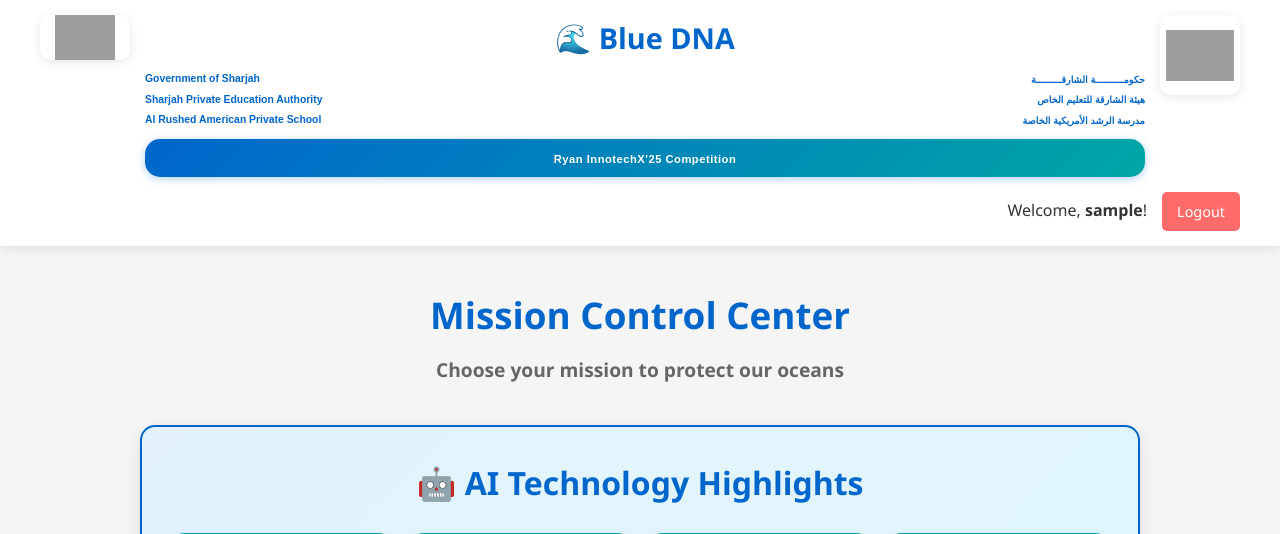
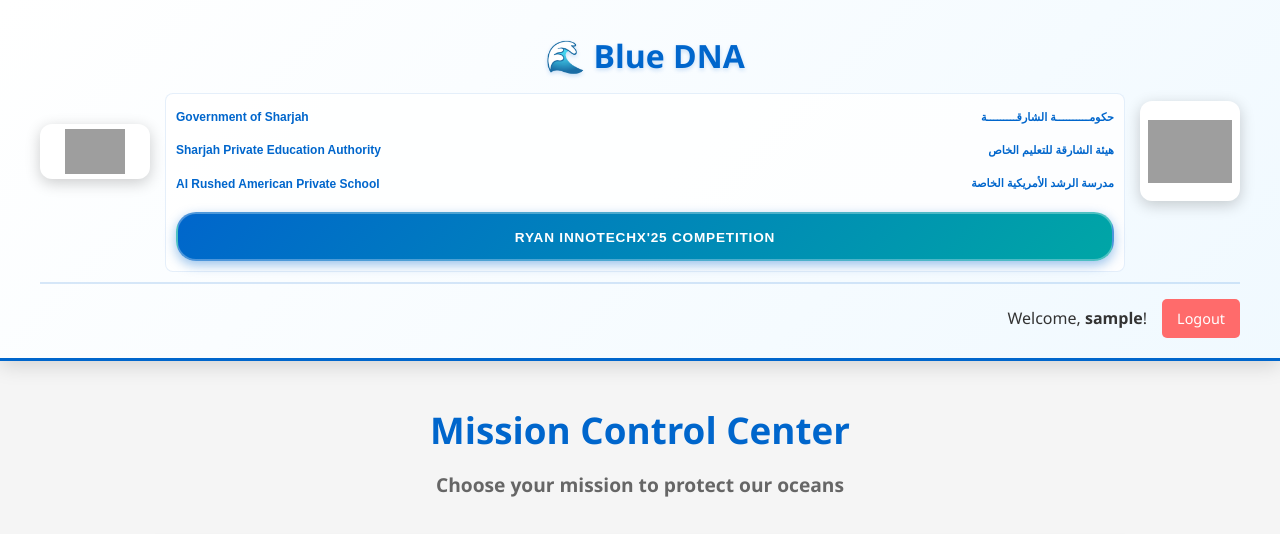
Before and after one commit to saadaasalrushed-dev/blue-DNA, a Flask app: page /dashboard in a window 1280 px wide. Shown: the top 534 px of the page. Run offline with Flask 3, Linux system fonts and the light colour scheme; the visitor is signed in with stand-in values (Sample User, id 1); grey boxes are pictures that could not be loaded.

Commit message:
Add files via upload

```diff
--- a/static/css/style.css
+++ b/static/css/style.css
@@ -293,12 +293,13 @@
 
 /* ===== HEADER ===== */
 .header {
-    background: white;
-    box-shadow: 0 2px 10px rgba(0, 0, 0, 0.1);
-    padding: 15px 20px;
+    background: linear-gradient(135deg, rgba(255, 255, 255, 0.98) 0%, rgba(240, 249, 255, 0.98) 100%);
+    box-shadow: 0 4px 20px rgba(0, 0, 0, 0.15);
+    padding: 20px;
     position: sticky;
     top: 0;
     z-index: 100;
+    border-bottom: 3px solid #0066CC;
 }
 
 .header-content {
@@ -312,30 +313,36 @@
 /* Header Top Section with Logos */
 .header-top-section {
     display: flex;
-    align-items: flex-start;
+    align-items: center;
     justify-content: space-between;
     gap: 15px;
     width: 100%;
+    padding: 10px 0;
+    border-bottom: 2px solid rgba(0, 102, 204, 0.15);
 }
 
 .header-logo-dash {
-    width: 80px;
-    height: 80px;
+    width: 100px;
+    height: 100px;
     object-fit: contain;
-    border-radius: 10px;
+    border-radius: 12px;
     flex-shrink: 0;
-    box-shadow: 0 2px 10px rgba(0, 0, 0, 0.1);
+    box-shadow: 0 4px 15px rgba(0, 0, 0, 0.2);
+    background: white;
+    padding: 5px;
 }
 
 .uae-flag-dash {
-    width: 90px;
+    width: 110px;
     height: auto;
     aspect-ratio: 2/1;
+    box-shadow: 0 4px 15px rgba(0, 0, 0, 0.2);
 }
 
 .school-logo-dash {
     background: white;
-    padding: 6px;
+    padding: 8px;
+    box-shadow: 0 4px 15px rgba(0, 0, 0, 0.2);
 }
 
 .header-title-section {
@@ -346,31 +353,37 @@
 
 .header-title-section h1 {
     color: #0066CC;
-    font-size: 1.8em;
+    font-size: 2em;
     font-weight: 800;
-    margin-bottom: 10px;
+    margin-bottom: 12px;
+    text-shadow: 0 2px 4px rgba(0, 102, 204, 0.2);
 }
 
 /* Official Info for Dashboard */
 .official-info-dash {
     display: flex;
     flex-direction: column;
-    gap: 4px;
-    margin-top: 8px;
+    gap: 6px;
+    margin-top: 10px;
+    padding: 10px;
+    background: rgba(255, 255, 255, 0.8);
+    border-radius: 8px;
+    border: 1px solid rgba(0, 102, 204, 0.1);
 }
 
 .official-line-dash {
     display: flex;
     justify-content: space-between;
     align-items: center;
-    gap: 10px;
+    gap: 15px;
     flex-wrap: wrap;
+    padding: 4px 0;
 }
 
 .official-text-en-dash {
     font-family: 'Poppins', sans-serif;
-    font-size: 0.65em;
-    font-weight: 600;
+    font-size: 0.75em;
+    font-weight: 700;
     color: #0066CC;
     flex: 1;
     text-align: left;
@@ -378,8 +391,8 @@
 
 .official-text-ar-dash {
     font-family: 'Arial', sans-serif;
-    font-size: 0.6em;
-    font-weight: 600;
+    font-size: 0.7em;
+    font-weight: 700;
     color: #0066CC;
     flex: 1;
     text-align: right;
@@ -389,18 +402,20 @@
 .competition-badge-dash {
     background: linear-gradient(135deg, #0066CC 0%, #00A6A6 100%);
     color: white;
-    padding: 6px 12px;
-    border-radius: 15px;
+    padding: 10px 18px;
+    border-radius: 20px;
     text-align: center;
-    margin-top: 6px;
-    box-shadow: 0 2px 8px rgba(0, 102, 204, 0.3);
+    margin-top: 8px;
+    box-shadow: 0 4px 12px rgba(0, 102, 204, 0.4);
+    border: 2px solid rgba(255, 255, 255, 0.3);
 }
 
 .competition-text-dash {
     font-family: 'Quicksand', sans-serif;
-    font-size: 0.7em;
-    font-weight: 700;
-    letter-spacing: 0.5px;
+    font-size: 0.85em;
+    font-weight: 800;
+    letter-spacing: 0.8px;
+    text-transform: uppercase;
 }
 
 .user-info {
```
Also changed, not shown: static/css/home-redesign.css (+28 -19 lines).
